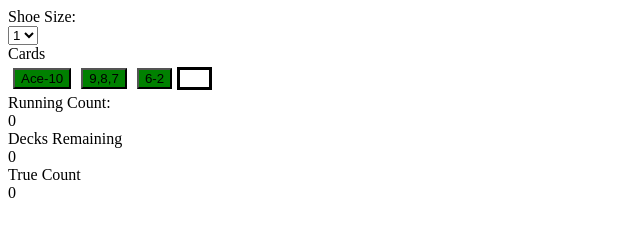
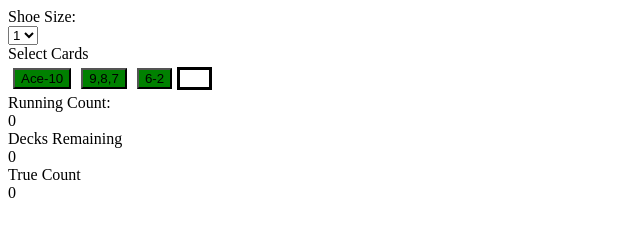
Before and after one commit to vincentcollis/true-count-calculator, a Gatsby site: page / in a window 1280 px wide. Shown: the full height of the page, 0-640 px from the left. Built offline with nearby package versions, Linux system fonts and the light colour scheme; Gatsby itself is replaced by a stand-in of ours.

Commit message:
language update

```diff
--- a/src/pages/index.js
+++ b/src/pages/index.js
@@ -47,7 +47,7 @@ const IndexPage = () => {
       </div>
       <ShoeSize setShoeSize = {setShoeSize}/>
       <div>
-        Cards
+        Select Cards
       </div>
       <Cards usedCards={usedCards} setUsedCards = {setUsedCards} setRunningCount = {setrunningCount} runningCount = {runningCount}/>
       <div>
```
